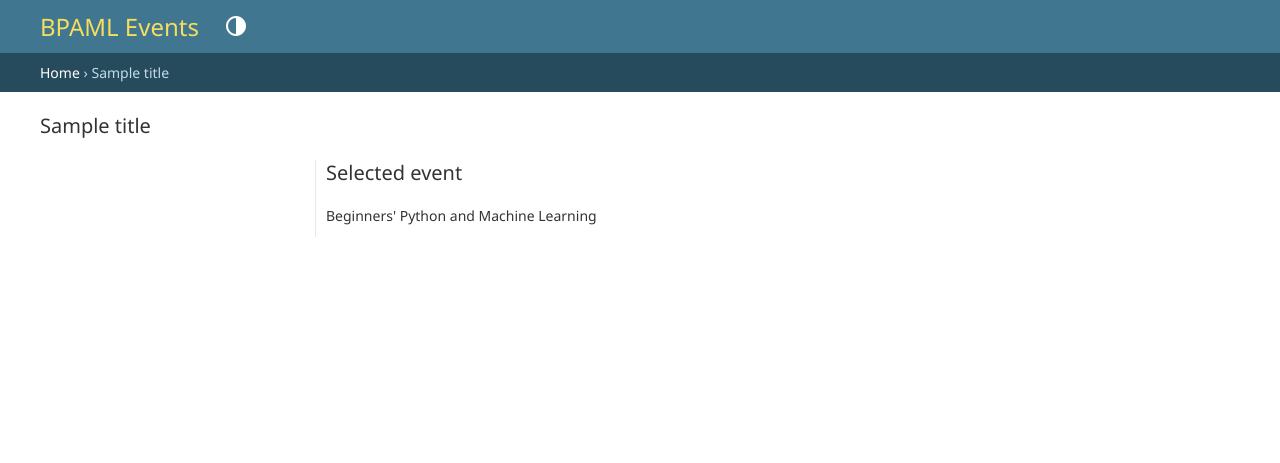
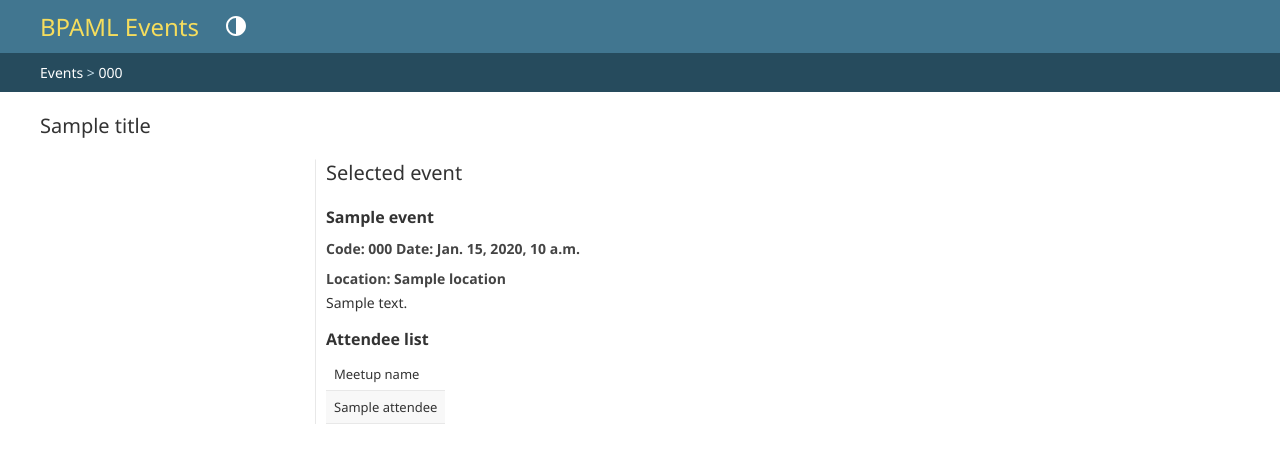
Before and after one commit to timcu/django_bpaml_site, a Django app: template django_bpaml_event/templates/django_bpaml_event/event.html in a window 1280 px wide. Shown: the top 463 px of the page. Run offline with Django 5.2, Linux system fonts and the light colour scheme; the template is opened without the code that fills it: most values are stand-ins (such as "Sample title", 1, 10 or a date in 2020); data that the repository does not hold is empty.

Commit message:
show real data in generated web pages

```diff
--- a/django_bpaml_event/templates/django_bpaml_event/event.html
+++ b/django_bpaml_event/templates/django_bpaml_event/event.html
@@ -1,5 +1,37 @@
 {% extends 'django_bpaml_event/base.html' %}
 {% block main %}
 <h1>Selected event</h1>
-<p>Beginners' Python and Machine Learning</p>
+<h2>{{event.title}}</h2>
+<h3>Code: {{event.code}}  Date: {{event.date}}</h3>
+<h3>Location: {{event.location}}</h3>
+<div>{{event.description|safe}}</div>
+<h2>Attendee list</h2>
+<table>
+    <tr>
+        {% if user.is_superuser %}
+        <th>Email address</th>
+        <th>Name</th>
+        {% endif %}
+        <th>Meetup name</th>
+    </tr>
+    {% for attendee in event.attendees.all %}
+    <tr>
+        {% if user.is_superuser %}
+        <td>{{attendee.email}}</td>
+        <td>{{attendee.first_name}} {{attendee.last_name}}</td>
+        {% endif %}
+        <td>{{attendee.meetup_name}}</td>
+    </tr>
+    {% endfor %}
+</table>
 {% endblock %}
+
+{% block nav-breadcrumbs %}
+<nav aria-label="Breadcrumbs">
+  <div class="breadcrumbs">
+    <a href="{% url 'index' %}">Events</a>
+      &gt;
+    <a href="{% url 'event' event.code %}">{{event.code}}</a>
+  </div>
+</nav>
+{% endblock %}
```
Also changed, not shown: django_bpaml_event/templates/django_bpaml_event/index.html (+14 -5 lines), django_bpaml_event/views.py (+12 -3 lines).
